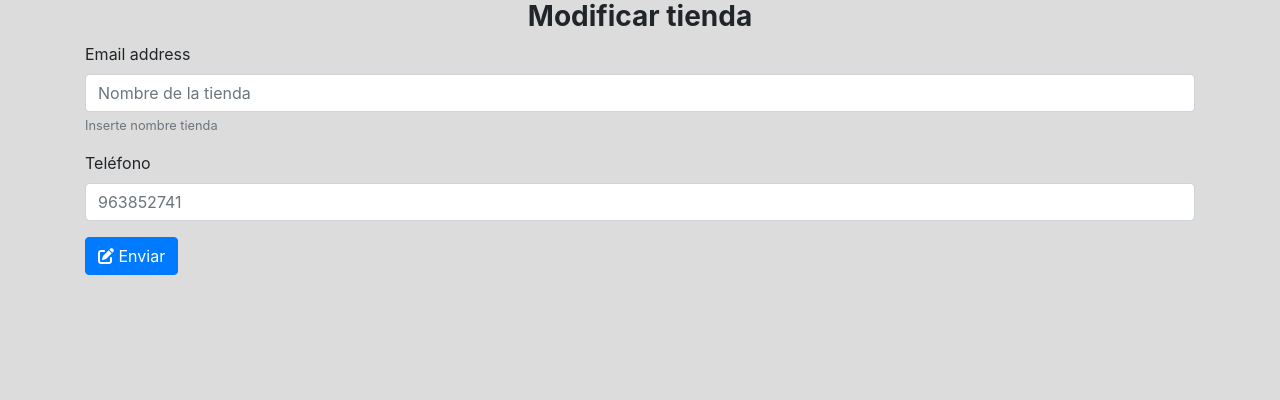
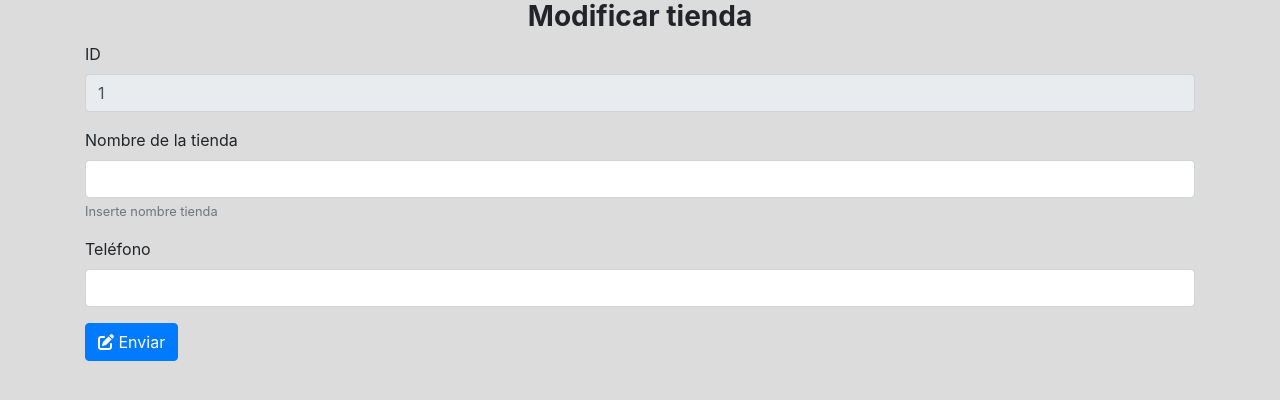
Before and after one commit to davidlghellin/DAW, a PHP site: page /views/tienda/editar-tienda.php?id=1 in a window 1280 px wide. Shown: the part 56-456 px from the top of the page. Run offline with PHP 8.4, Linux system fonts and the light colour scheme; data that the repository does not hold is empty.

Commit message:
[DWES] [PHP] [MYSQL] Cambio de pantallas para actualizar pasando los valores por url (GET)

```diff
--- a/DWES/tema03/web/views/tienda/editar-tienda.php
+++ b/DWES/tema03/web/views/tienda/editar-tienda.php
@@ -5,15 +5,19 @@ require_once('../template/header.php');
 
 <main class="container">
     <h3 style="text-align: center; font-weight: bold">Modificar tienda</h3>
-    <form>
+    <form method="get">
         <div class="form-group">
-            <label for="txtNonbre">Email address</label>
-            <input type="nombre" class="form-control" id="txtNonbre" aria-describedby="emailHelp" placeholder="Nombre de la tienda" require>
+            <label for="txtNonbre">ID</label>
+            <input type="id" class="form-control" id="txtId" name="id" aria-describedby="emailHelp" value='<?php echo $_GET['id']; ?>' readonly>
+        </div>
+        <div class="form-group">
+            <label for="txtNonbre">Nombre de la tienda</label>
+            <input type="nombre" class="form-control" id="txtNonbre" name="nombre" aria-describedby="emailHelp" value='<?php echo $_GET['nmbr']; ?>' require>
             <small id="emailHelp" class="form-text text-muted">Inserte nombre tienda</small>
         </div>
         <div class="form-group">
             <label for="txtTelefono">Teléfono</label>
-            <input type="number" class="form-control" id="txtTelefono" placeholder="963852741" require>
+            <input class="form-control" id="txtTelefono" name="telefono" value='<?php echo $_GET['tlf']; ?>'  require>
         </div>
         <button type="submit" class="btn btn-primary"><i class="fa-solid fa-pen-to-square"></i> Enviar</button>
     </form>
```
Also changed, not shown: DWES/tema03/web/views/tienda/Tiendas.php (+9 -7 lines).
